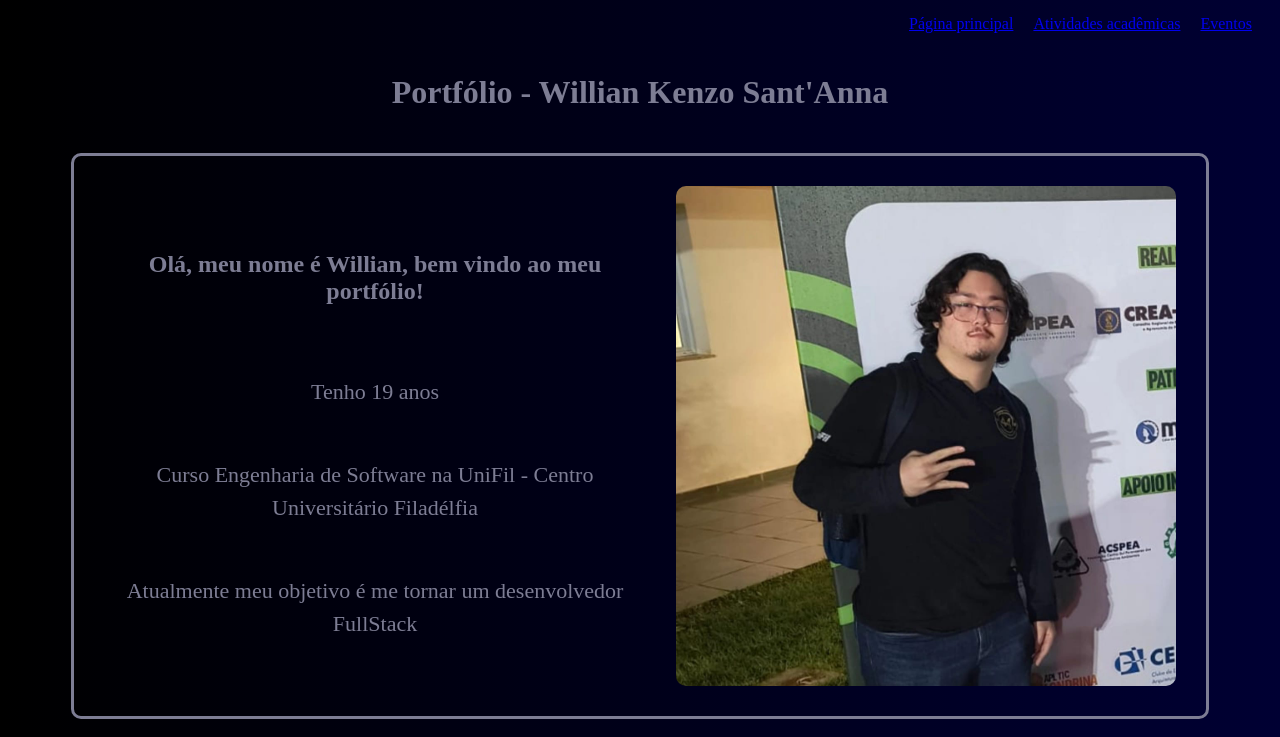
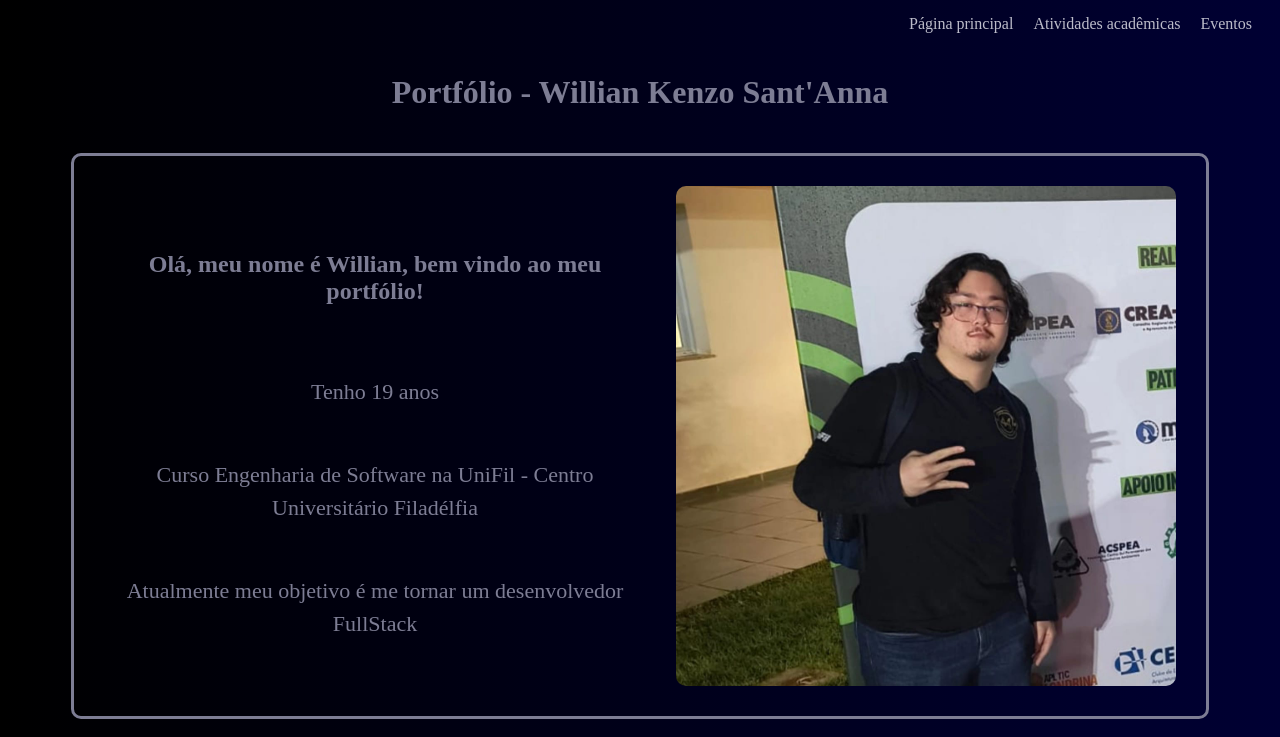
Before and after one commit to WillianKenzo/trabalhoFinal_DesenvolvimentoWeb, a plain HTML site: page index.html in a window 1280 px wide. Shown: the top 737 px of the page. Drawn offline with Linux system fonts and the light colour scheme.

Commit message:
aparência dos links entre as páginas alterada

```diff
--- a/style.css
+++ b/style.css
@@ -16,6 +16,11 @@ footer {
     gap: 20px;
     margin-top: 15px;
     padding-right: 20px;
+}
+
+a {
+    color:  rgb(188, 188, 202);
+    text-decoration: none;
 }
 
 .redes-sociais {
```
